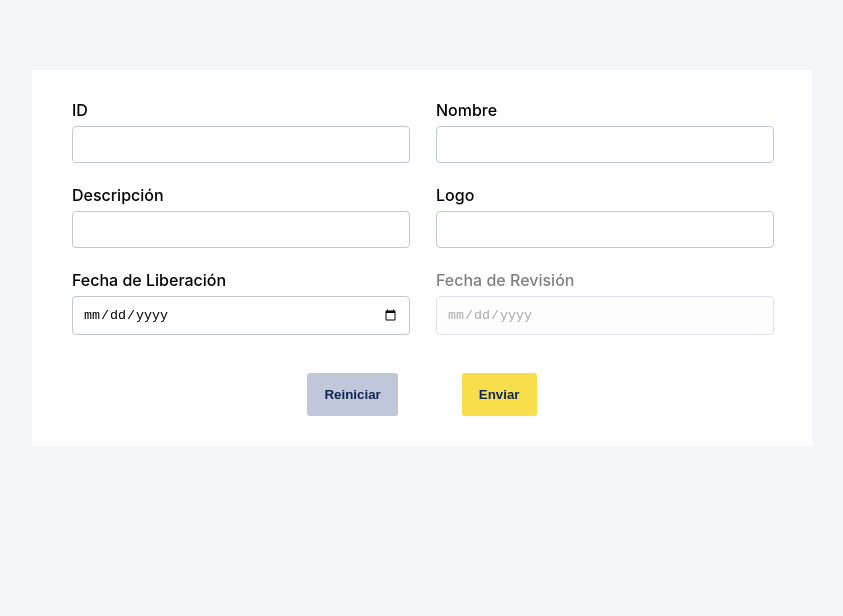
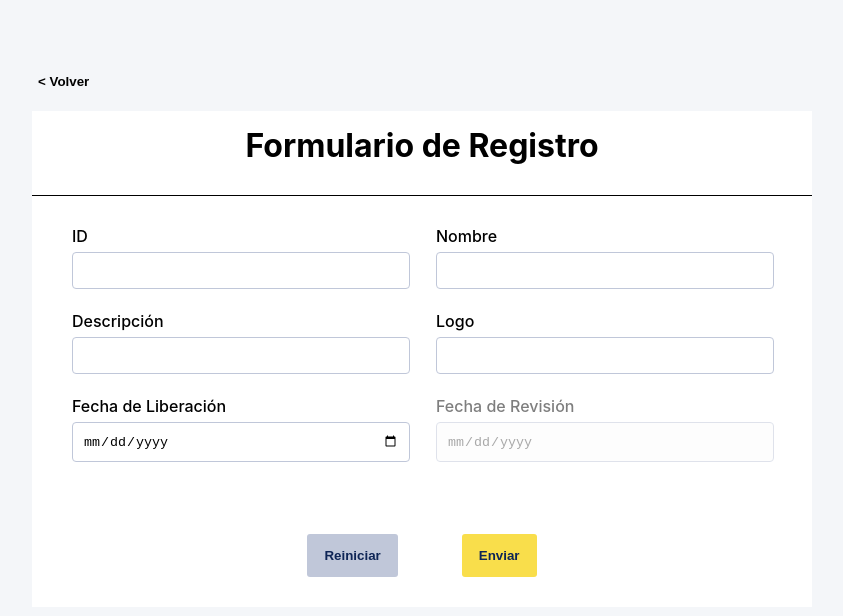
Before and after one commit to Jadace96/banco-pichincha-react-test, a React (Create React App) app: page /products in a window 1280 px wide. Both pictures are taken after typing "Sample" into the empty fields and a click on the button "Agregar". Shown: the top 616 px of the page, without its empty margins (218-1061 px from the left). Built offline with nearby package versions, Linux system fonts and the light colour scheme.

Commit message:
Add navigation to add edit product form and go back action

```diff
--- a/src/components/ProductForm/ProductForm.module.css
+++ b/src/components/ProductForm/ProductForm.module.css
@@ -32,7 +32,7 @@
 .formButtonsContainer {
   width: 100%;
   display: flex;
-  margin-top: 16px;
+  margin-top: 50px;
   justify-content: center;
 }
 
--- a/src/components/ThreeDotsMenu/ThreeDotsMenu.component.tsx
+++ b/src/components/ThreeDotsMenu/ThreeDotsMenu.component.tsx
@@ -7,23 +7,30 @@ import { useOutsideClick } from "hooks";
 // styles
 import styles from "./ThreeDotsMenu.module.css";
 
-export const ThreeDotsMenu: React.FC = () => {
+// types
+type TProps = {
+  onClickEdit: () => void;
+  onClickDelete: () => void;
+};
+
+export const ThreeDotsMenu = ({ onClickEdit, onClickDelete }: TProps) => {
   const [showMenu, setShowMenu] = useState(false);
   const menuRef = useOutsideClick<HTMLDivElement>(() => setShowMenu(false));
 
   return (
     <div className={styles.dotsMenu} ref={menuRef}>
-			<div
-				className={`${styles.dotsIcon} ${showMenu ? styles.active : ""}`}
-				onClick={() => setShowMenu(!showMenu)}
-			>
+      <div className={`${styles.dotsIcon} ${showMenu ? styles.active : ""}`} onClick={() => setShowMenu(!showMenu)}>
         <span className={styles.dotIcon}></span>
         <span className={styles.dotIcon}></span>
         <span className={styles.dotIcon}></span>
         {showMenu && (
           <div className={styles.optionsMenu}>
-						<div className={styles.option}>Editar</div>
-						<div className={styles.option}>Eliminar</div>
+            <button onClick={onClickEdit} className={styles.option}>
+              Editar
+            </button>
+            <button onClick={onClickDelete} className={styles.option}>
+              Eliminar
+            </button>
           </div>
         )}
       </div>
--- a/src/components/ThreeDotsMenu/ThreeDotsMenu.module.css
+++ b/src/components/ThreeDotsMenu/ThreeDotsMenu.module.css
@@ -35,6 +35,8 @@
 	padding: 6px;
 	cursor: pointer;
 	font-weight: 500;
+  border: none;
+  background-color: transparent;
 }
 
 .option:hover {
--- a/src/mappers/products.mapper.tsx
+++ b/src/mappers/products.mapper.tsx
@@ -7,13 +7,21 @@ import { capitalizeFirstLetters } from "utils";
 // types
 import { TProduct } from "types/product.types";
 
-export const mapProductsToTableRows = (products: TProduct[]) => {
+type TProps = {
+  products: TProduct[];
+  threeDotsMenuProps: {
+    onClickEdit: () => void;
+    onClickDelete: () => void;
+  };
+};
+
+export const mapProductsToTableRows = ({ products, threeDotsMenuProps }: TProps) => {
   return products.map((product: TProduct) => ({
     logo: <Logo src={product.logo} alt={capitalizeFirstLetters(product.id)} />,
     name: product.name,
     description: product.description,
     date_release: product.date_release.toLocaleDateString(),
     date_revision: product.date_revision.toLocaleDateString(),
-		threeDotsMenu: <ThreeDotsMenu />,
+    threeDotsMenu: <ThreeDotsMenu {...threeDotsMenuProps} />,
   }));
 };
--- a/src/pages/AddEditProduct/AddEditProduct.module.css
+++ b/src/pages/AddEditProduct/AddEditProduct.module.css
@@ -1,9 +1,25 @@
 .addEditProductContainer {
-	max-width: 780px;
+  max-width: 780px;
+}
+
+.pageTitle {
+  width: 100%;
+  margin-bottom: 0;
+  text-align: center;
+  padding-block: 15px 30px;
+  border-bottom: 1px solid;
+  background-color: #ffffff;
+}
+
+.goBackButton {
+  border: none;
+  cursor: pointer;
+  font-weight: 600;
+  background-color: transparent;
 }
 
 @media (min-width: 720px) {
-	.addEditProductContainer {
-		margin: 70px auto 0;
-	}
+  .addEditProductContainer {
+    margin: 70px auto 0;
+  }
 }
--- a/src/pages/AddEditProduct/AddEditProduct.page.tsx
+++ b/src/pages/AddEditProduct/AddEditProduct.page.tsx
@@ -1,13 +1,31 @@
+// vendors
+import { useLocation, useNavigate } from "react-router-dom";
+
 // components
 import { ProductForm } from "components";
+
+// constants
+import { PATHS } from "consts/paths.const";
 
 // styles
 import styles from "./AddEditProduct.module.css";
 
+const pageTitle = {
+  [PATHS.EDIT_PRODUCT]: "Formulario de Edicion",
+  [PATHS.ADD_PRODUCT]: "Formulario de Registro",
+};
+
 export default function AddEditProduct() {
-	return (
-		<div className={styles.addEditProductContainer}>
-			<ProductForm />
-		</div>
-	);
+  const location = useLocation();
+  const navigate = useNavigate();
+
+  return (
+    <div className={styles.addEditProductContainer}>
+      <button onClick={() => navigate(-1)} className={styles.goBackButton}>
+        {"< Volver"}
+      </button>
+      <h1 className={styles.pageTitle}>{pageTitle[location.pathname]}</h1>
+      <ProductForm />
+    </div>
+  );
 }
--- a/src/pages/Products/Products.page.tsx
+++ b/src/pages/Products/Products.page.tsx
@@ -38,8 +38,11 @@ export default function ProductsPage() {
       <Table
         {...rest}
         colums={columnsData}
-				rows={mapProductsToTableRows(currentPageData)}
-			/>
+        rows={mapProductsToTableRows({
+          products: currentPageData,
+          threeDotsMenuProps: { onClickEdit: () => navigate(PATHS.EDIT_PRODUCT), onClickDelete: () => {} },
+        })}
+      />{" "}
     </div>
   );
 }
```
Also changed, not shown: 1 other file (tests, documents, lock files or other folders). Lines whose indentation alone changed are shown as unchanged.
